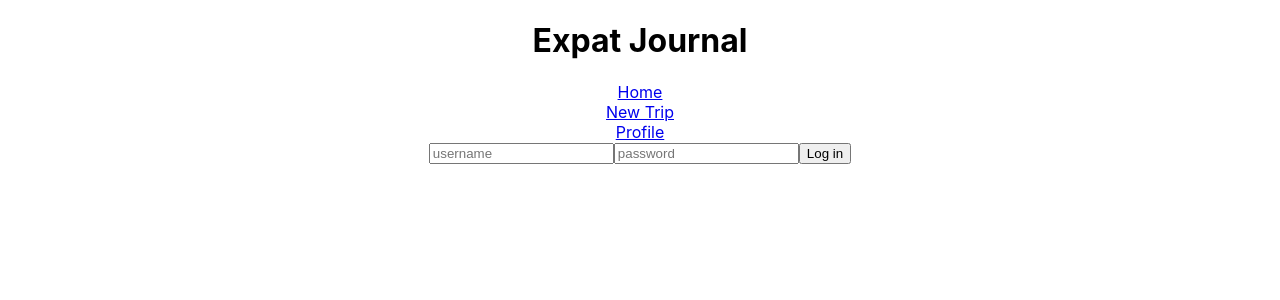
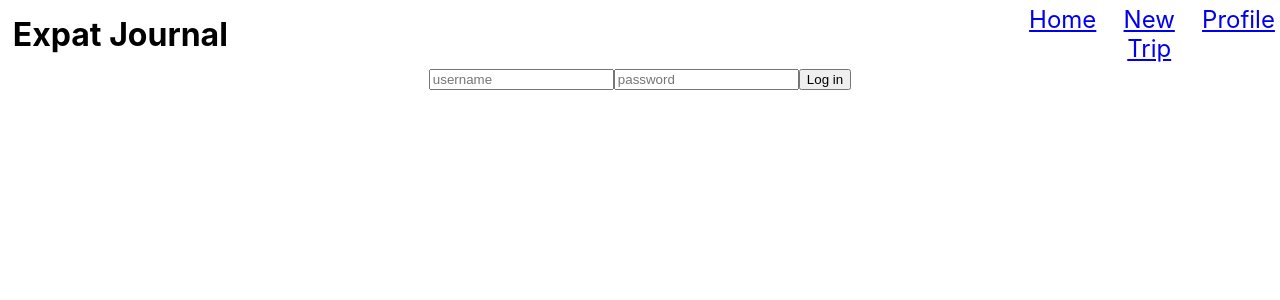
Before and after one commit to Build-Expat-Journal/front-end, a React (Create React App) app in the folder expat-journal/: page /login in a window 1280 px wide. Shown: the top 300 px of the page. Built offline with nearby package versions, Linux system fonts and the light colour scheme.

Commit message:
some navbar styling

```diff
--- a/expat-journal/src/components/NavBar.js
+++ b/expat-journal/src/components/NavBar.js
@@ -1,16 +1,20 @@
 import React from 'react';
 import { Link } from 'react-router-dom';
 
+import { NavBox, NavLinkBox, NavLinks, NavTitle } from './Styled.js'
+
 const NavBar = () => {
   return (
-    <>
-      <div>
-        <h1>Expat Journal</h1>
-      </div>
-      <div><Link to='/'>Home</Link></div>
-      <div><Link to=''>New Trip</Link></div>
-      <div><Link to=''>Profile</Link></div>
-    </>
+    <NavBox>
+      <NavLinkBox>
+        <NavTitle>Expat Journal</NavTitle>
+      </NavLinkBox>
+      <NavLinkBox>
+        <NavLinks to='/'>Home</NavLinks>
+        <NavLinks to=''>New Trip</NavLinks>
+        <NavLinks to=''>Profile</NavLinks>
+      </NavLinkBox>
+    </NavBox>
   )
 };
 
--- /dev/null
+++ b/expat-journal/src/components/Styled.js
@@ -0,0 +1,27 @@
+import React from 'react';
+import styled from 'styled-components';
+import { Link } from 'react-router-dom';
+
+
+export const NavTitle = styled.h1`
+  margin:1% 5%;
+  font-size: 2em;
+`
+export const NavBox = styled.div`
+  display:flex;
+  flex-direction:row;
+  align-items:center;
+  justify-content:space-between;
+`
+export const NavLinkBox = styled.div`
+  display:flex;
+  flex-direction:row;
+  juistify-content:space-between;
+  width: 20%;
+`
+export const NavLinks = styled(Link)`
+  font-size: 1.5em;
+  width: fit-content;
+  padding: 1%;
+  margin: 1%;
+`
```
Also changed, not shown: expat-journal/src/components/TripCard.js (added, +15 -0 lines).
